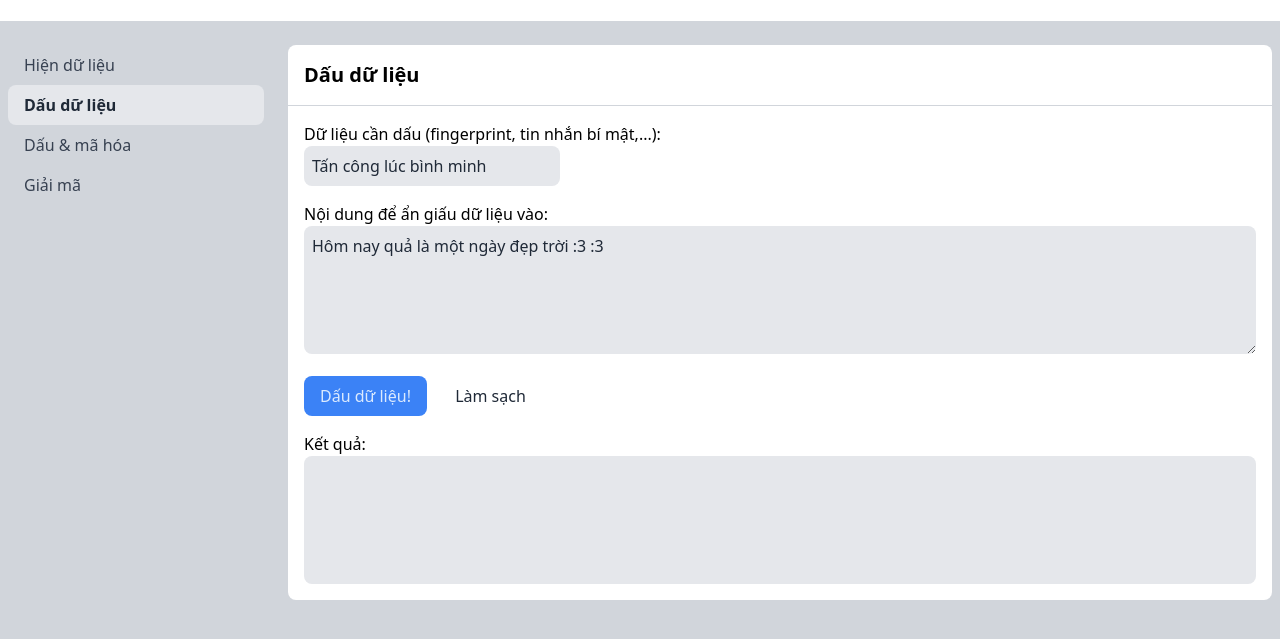
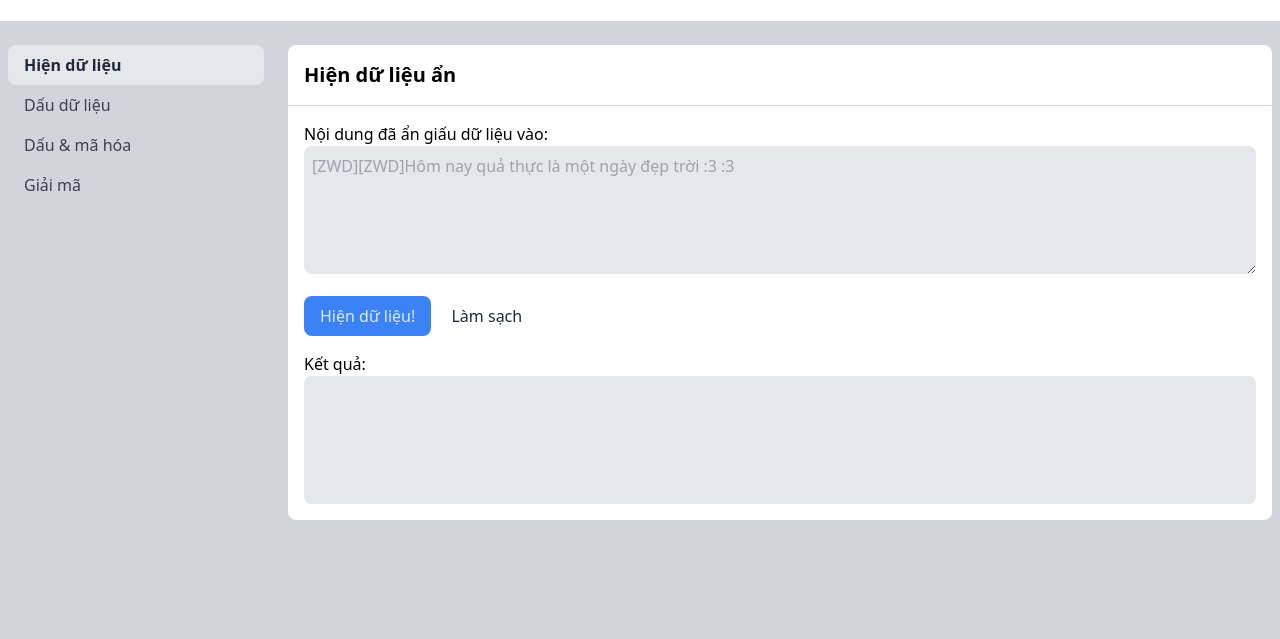
Before and after one commit to mrcuongryan/bimat, a plain HTML site: page index.html in a window 1280 px wide. Shown: the part 55-694 px from the top of the page. Drawn offline with nearby package versions, Linux system fonts and the light colour scheme.

Commit message:
Update index.html

```diff
--- a/index.html
+++ b/index.html
@@ -157,7 +157,7 @@
     <script>
     function data() {
       return {
-        tab: 'hide',
+        tab: 'reveal',
         hide: {
           secretData: 'Tấn công lúc bình minh',
           content: 'Hôm nay quả là một ngày đẹp trời :3 :3',
```
